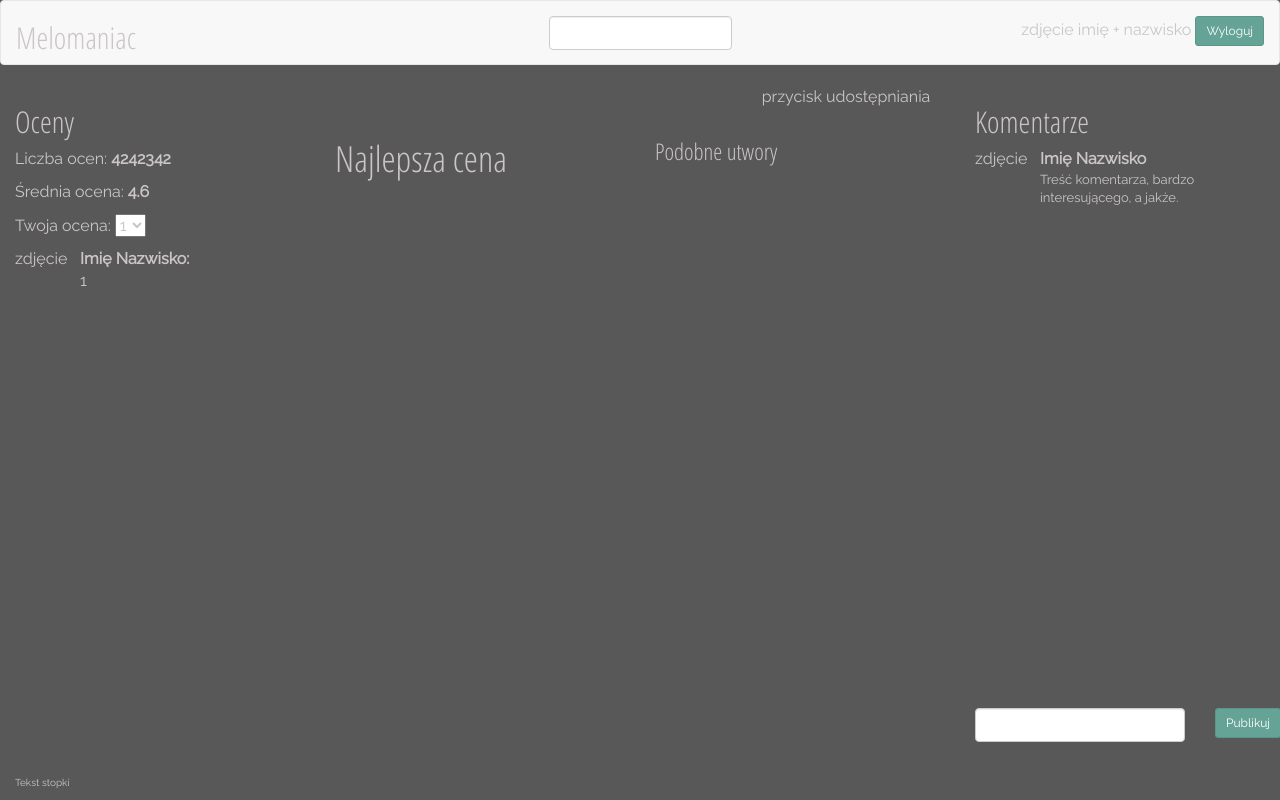
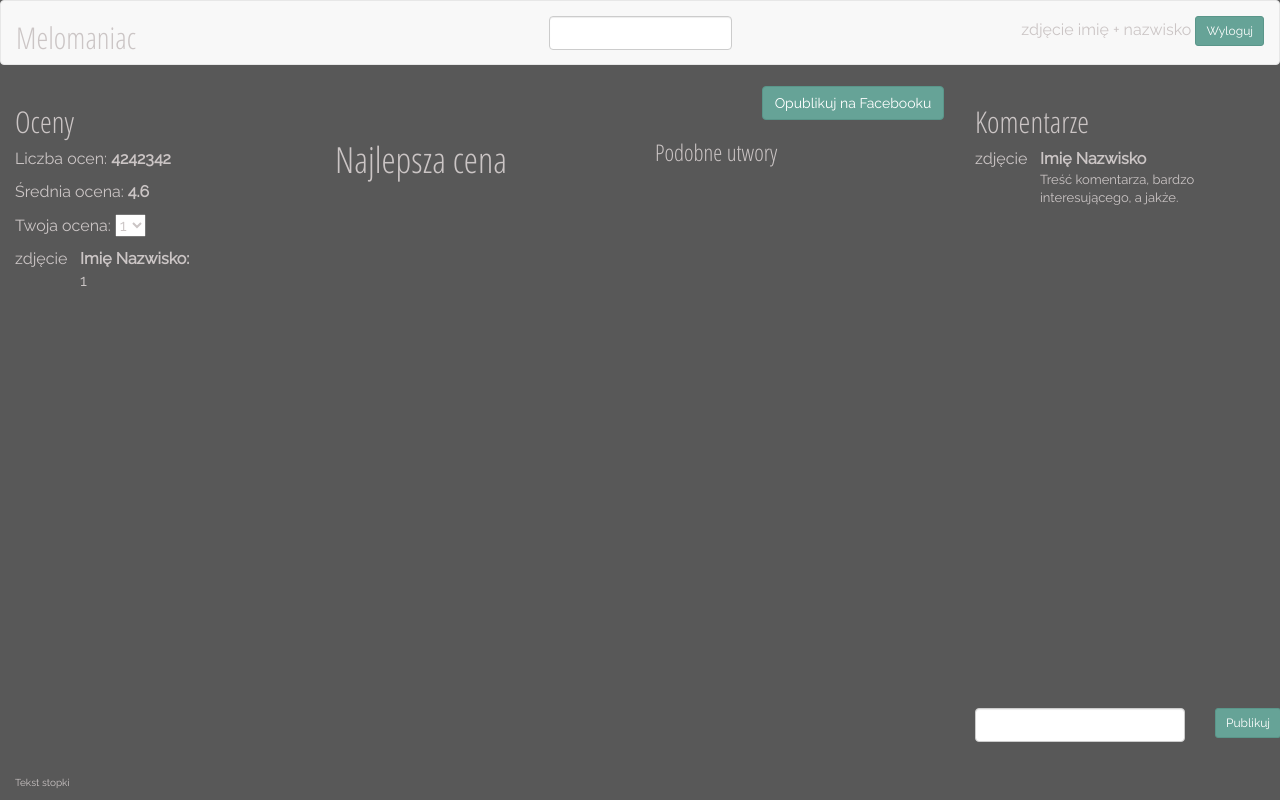
Before and after one commit to tomkowy/melomaniacGUI, a plain HTML site: page html/track-details.html in a window 1280 px wide. Drawn offline with nearby package versions, Linux system fonts and the light colour scheme.

Commit message:
add publish button to track details

```diff
--- a/html/track-details.html
+++ b/html/track-details.html
@@ -92,7 +92,8 @@
                                 <div class="row">
                                     <div id="track_info" class="col-sm-8"></div>
                                     <div class="col-sm-4">
-                                        <p>przycisk udostępniania</p>
+                                        <!--<p>przycisk udostępniania</p>-->
+                                        <button class="btn btn-primary" onclick="publishOnFb()">Opublikuj na Facebooku</button>
                                     </div>
                                 </div>
                             </div>
```
